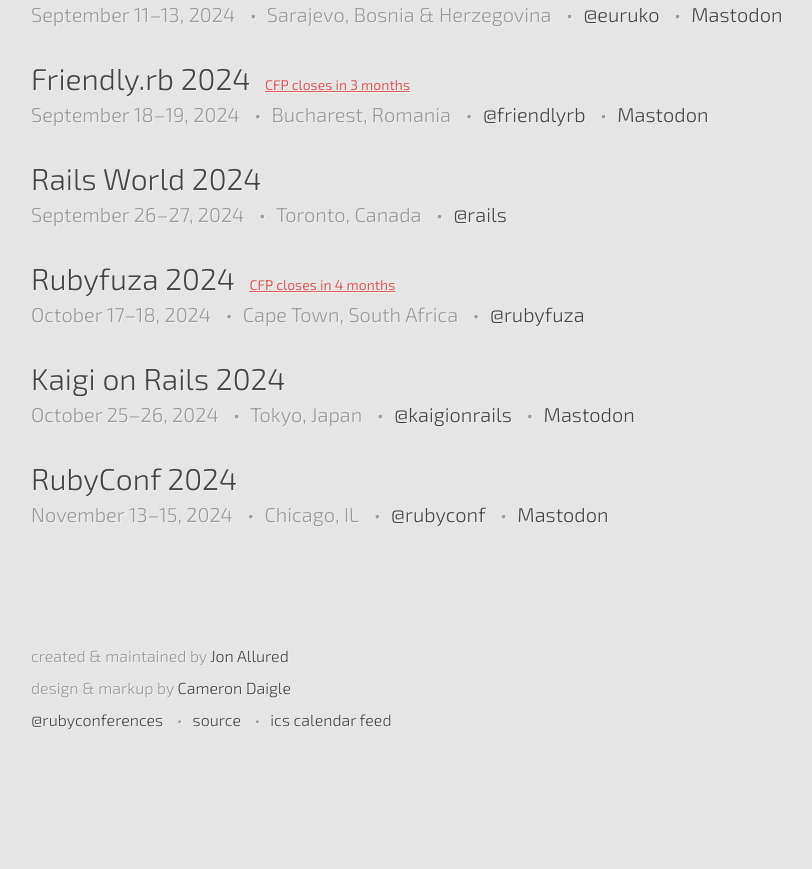
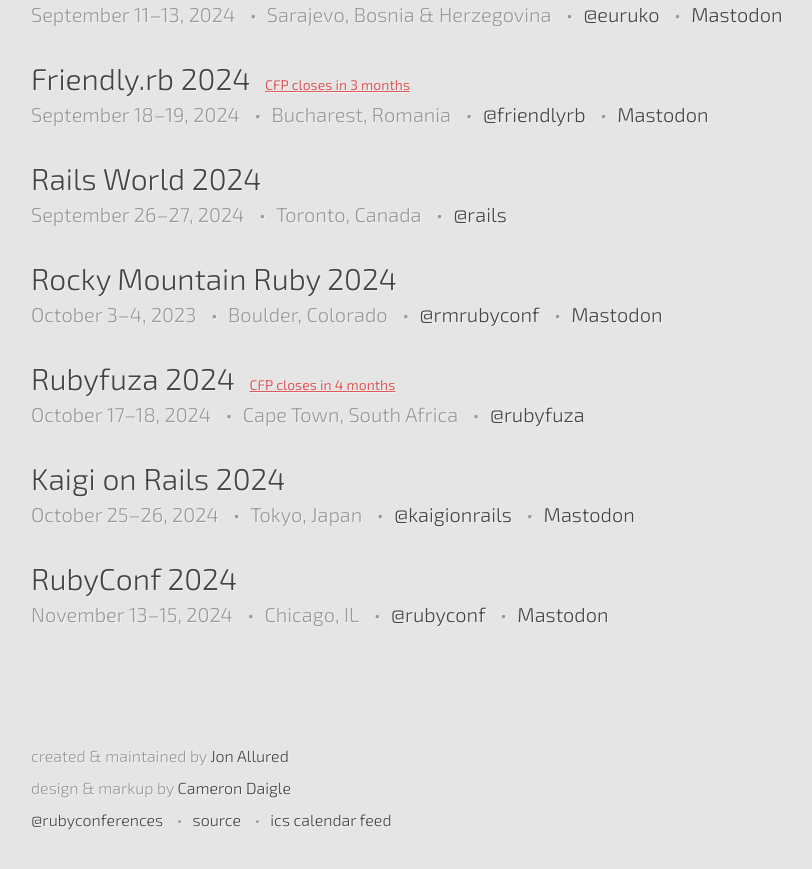
Before and after one commit to ruby-conferences/ruby-conferences.github.io, a Jekyll site: the page built from index.html, in a window 1280 px wide and 900 px high, scrolled down 2002 px. Shown: the top 869 px of the window, without its empty margins (209-1021 px from the left). Built offline with Jekyll 4.4.1, drawn with Linux system fonts in a browser that asks for light colours; before the commit the page ends 2818 px from its top, so only the background shows below that.

Commit message:
Add Rocky Mountain Ruby 2024 (#599)
* Add year to Rocky Mountain Ruby 2023

* Rocky Mountain Ruby 2024

```diff
--- a/_data/conferences.yml
+++ b/_data/conferences.yml
@@ -2350,7 +2350,7 @@
   twitter: rails
   video_link: https://www.youtube.com/playlist?list=PLHFP2OPUpCeY9IX3Ht727dwu5ZJ2BBbZP
 
-- name: Rocky Mountain Ruby
+- name: Rocky Mountain Ruby 2023
   location: Boulder, Colorado
   start_date: 2023-10-05
   end_date: 2023-10-06
@@ -2662,3 +2662,11 @@
   url: https://kaigionrails.org
   twitter: kaigionrails
   mastodon: https://ruby.social/@kaigionrails
+
+- name: Rocky Mountain Ruby 2024
+  location: Boulder, Colorado
+  start_date: 2024-10-03
+  end_date: 2023-10-04
+  url: https://rockymtnruby.dev/
+  twitter: rmrubyconf
+  mastodon: https://ruby.social/@rockymntruby
```
